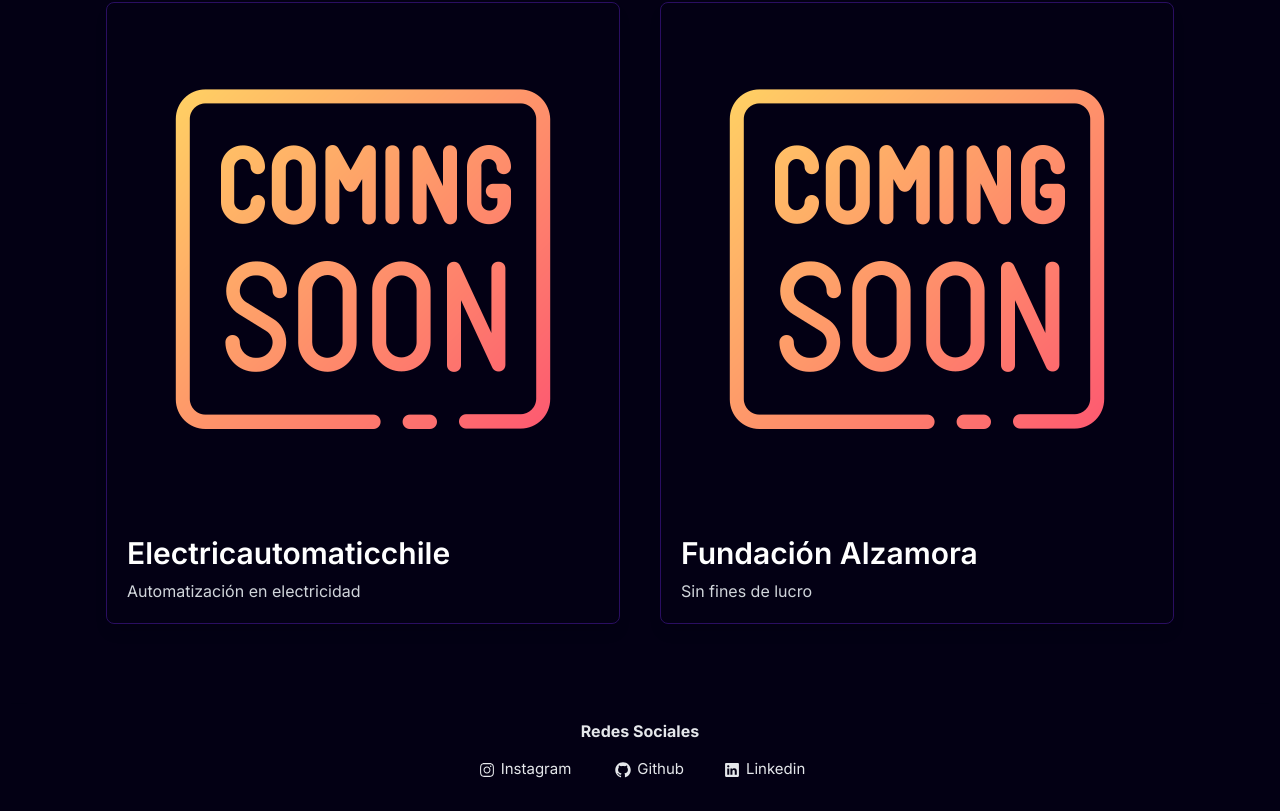
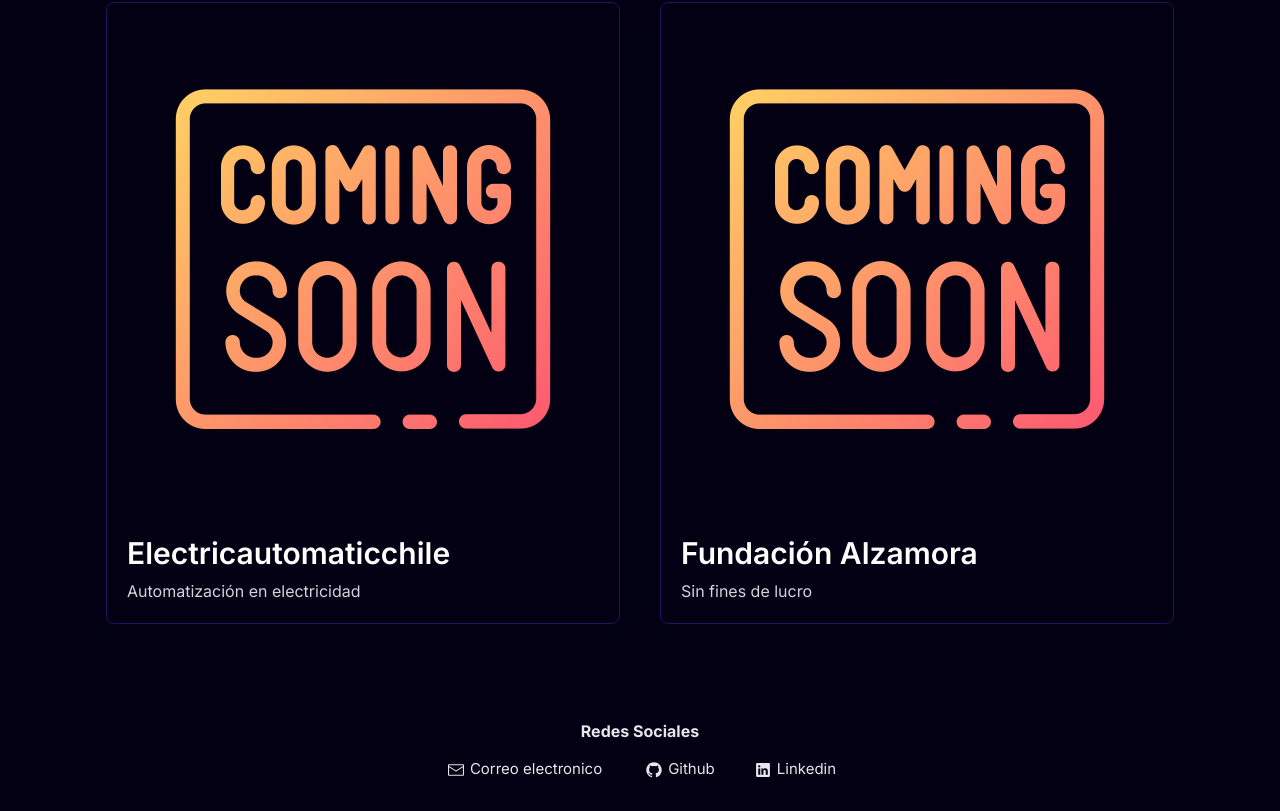
Before and after one commit to pipealzamora/Portafolio-pipeaalzamora, a Next.js app: page / in a window 1280 px wide. Shown: the part 1873-2684 px from the top of the page. Built offline with nearby package versions, Linux system fonts and the light colour scheme; a web font is replaced by a local one.

Commit message:
fix mail

```diff
--- a/components/main/Footer.tsx
+++ b/components/main/Footer.tsx
@@ -1,7 +1,7 @@
 import React from "react";
 import {
   RxGithubLogo,
-  RxInstagramLogo,
+  RxEnvelopeClosed,
   RxLinkedinLogo,
 } from "react-icons/rx";
 
@@ -14,8 +14,8 @@ const Footer = () => {
                 <div className="font-bold text-[16px]">Redes Sociales</div>
                 <div className="flex flex-row  ">
                     <p className="flex flex-row items-center my-[15px] px-1 cursor-pointer">
-                        <RxInstagramLogo />
-                        <a href="https://www.instagram.com/pipealzamora" target="_blank" className="text-[15px] ml-[6px] z-[50]" >Instagram</a>
+                        <RxEnvelopeClosed />
+                        <a href="mailto:pipeaalzamora@gmail.com" target="_blank" className="text-[15px] ml-[6px] z-[50]" >Correo electronico</a>
                     </p>
                      <p className="flex flex-row items-center my-[15px] px-10 cursor-pointer">
                         <RxGithubLogo />
```
